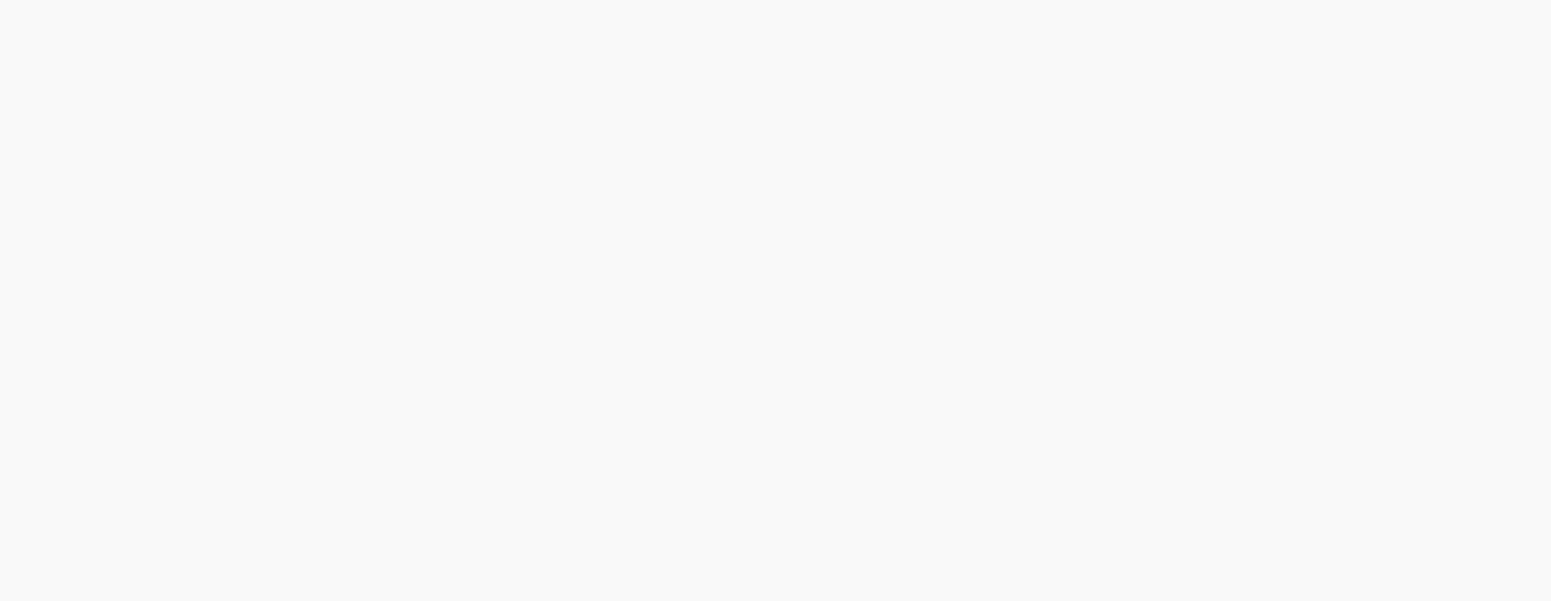
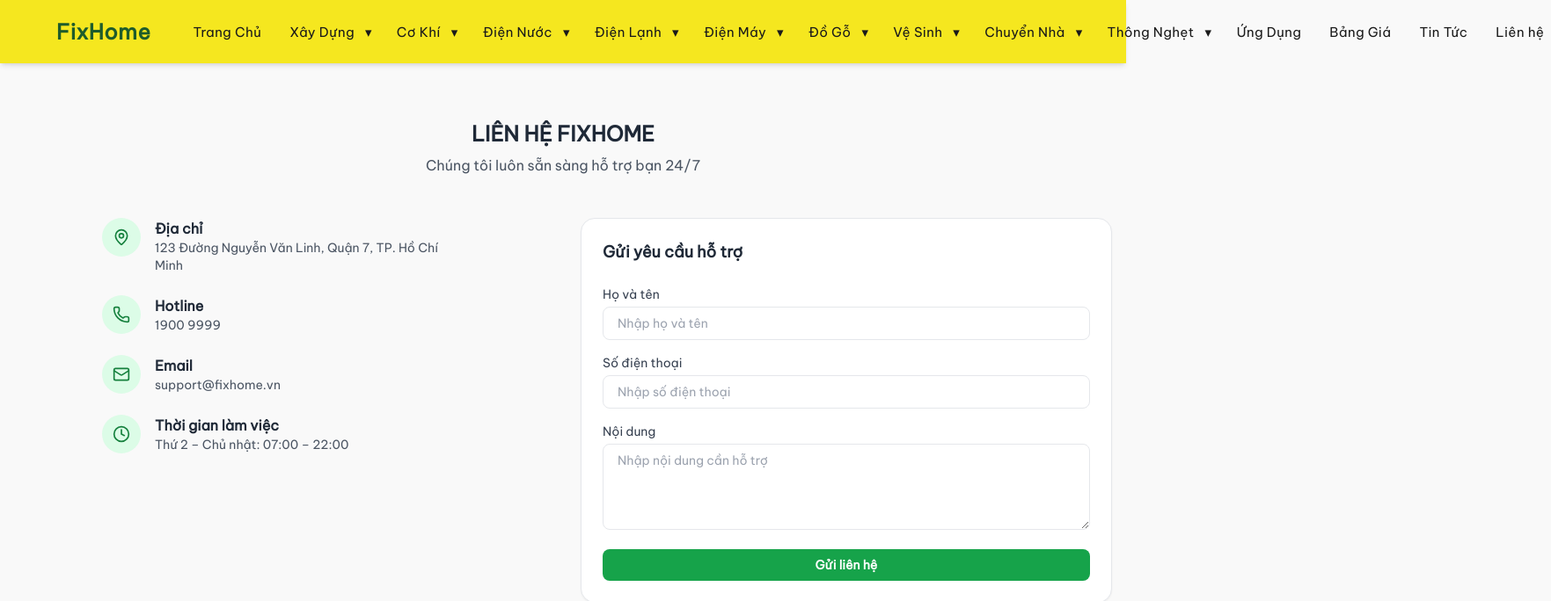
Before and after one commit to tuanpham2xx3/fix4home_fe, a React (Create React App) app: page /lien-he in a window 1280 px wide. Before the commit this address had no page. Shown: the top 684 px of the page at 88% size, 1763 px wide, since content can reach past the window. Built offline with nearby package versions, Linux system fonts and the light colour scheme.

Commit message:
add ui contact page

```diff
--- /dev/null
+++ b/src/pages/User/ContactPage.tsx
@@ -0,0 +1,140 @@
+import React from "react";
+import {
+  MapPin,
+  Phone,
+  Mail,
+  Clock,
+} from "lucide-react";
+
+const ContactPage: React.FC = () => {
+  return (
+    <main>
+      <section className="py-16">
+        <div className="container mx-auto px-4">
+          {/* ===== TITLE ===== */}
+          <div className="mb-12 text-center">
+            <h1 className="text-2xl font-bold text-gray-800">
+              LIÊN HỆ FIXHOME
+            </h1>
+            <p className="mt-2 text-gray-600">
+              Chúng tôi luôn sẵn sàng hỗ trợ bạn 24/7
+            </p>
+          </div>
+
+          {/* ===== CONTENT ===== */}
+          <div className="grid grid-cols-1 gap-10 lg:grid-cols-2 items-start">
+            {/* ===== LEFT: CONTACT INFO ===== */}
+            <div className="mx-[100px] space-y-6">
+              <div className="flex items-start gap-4">
+                <div className="rounded-full bg-green-100 p-3 text-green-700">
+                  <MapPin className="h-5 w-5" />
+                </div>
+                <div>
+                  <h4 className="font-semibold text-gray-800">
+                    Địa chỉ
+                  </h4>
+                  <p className="text-sm text-gray-600">
+                    123 Đường Nguyễn Văn Linh, Quận 7, TP. Hồ Chí Minh
+                  </p>
+                </div>
+              </div>
+
+              <div className="flex items-start gap-4">
+                <div className="rounded-full bg-green-100 p-3 text-green-700">
+                  <Phone className="h-5 w-5" />
+                </div>
+                <div>
+                  <h4 className="font-semibold text-gray-800">
+                    Hotline
+                  </h4>
+                  <p className="text-sm text-gray-600">
+                    1900 9999
+                  </p>
+                </div>
+              </div>
+
+              <div className="flex items-start gap-4">
+                <div className="rounded-full bg-green-100 p-3 text-green-700">
+                  <Mail className="h-5 w-5" />
+                </div>
+                <div>
+                  <h4 className="font-semibold text-gray-800">
+                    Email
+                  </h4>
+                  <p className="text-sm text-gray-600">
+                    support@fixhome.vn
+                  </p>
+                </div>
+              </div>
+
+              <div className="flex items-start gap-4">
+                <div className="rounded-full bg-green-100 p-3 text-green-700">
+                  <Clock className="h-5 w-5" />
+                </div>
+                <div>
+                  <h4 className="font-semibold text-gray-800">
+                    Thời gian làm việc
+                  </h4>
+                  <p className="text-sm text-gray-600">
+                    Thứ 2 – Chủ nhật: 07:00 – 22:00
+                  </p>
+                </div>
+              </div>
+            </div>
+
+            {/* ===== RIGHT: CONTACT FORM ===== */}
+            <div className="rounded-2xl border border-gray-200 bg-white p-6 shadow-sm">
+              <h3 className="mb-6 text-lg font-semibold text-gray-800">
+                Gửi yêu cầu hỗ trợ
+              </h3>
+
+              <form className="space-y-4">
+                <div>
+                  <label className="mb-1 block text-sm font-medium text-gray-700">
+                    Họ và tên
+                  </label>
+                  <input
+                    type="text"
+                    placeholder="Nhập họ và tên"
+                    className="w-full rounded-lg border px-4 py-2 text-sm focus:border-green-500 focus:outline-none"
+                  />
+                </div>
+
+                <div>
+                  <label className="mb-1 block text-sm font-medium text-gray-700">
+                    Số điện thoại
+                  </label>
+                  <input
+                    type="tel"
+                    placeholder="Nhập số điện thoại"
+                    className="w-full rounded-lg border px-4 py-2 text-sm focus:border-green-500 focus:outline-none"
+                  />
+                </div>
+
+                <div>
+                  <label className="mb-1 block text-sm font-medium text-gray-700">
+                    Nội dung
+                  </label>
+                  <textarea
+                    rows={4}
+                    placeholder="Nhập nội dung cần hỗ trợ"
+                    className="w-full rounded-lg border px-4 py-2 text-sm focus:border-green-500 focus:outline-none"
+                  />
+                </div>
+
+                <button
+                  type="submit"
+                  className="w-full rounded-lg bg-green-600 py-2 text-sm font-semibold text-white transition hover:bg-green-700"
+                >
+                  Gửi liên hệ
+                </button>
+              </form>
+            </div>
+          </div>
+        </div>
+      </section>
+    </main>
+  );
+};
+
+export default ContactPage;
--- a/src/routes/index.tsx
+++ b/src/routes/index.tsx
@@ -15,6 +15,7 @@
 import DrainCleaningService from "@/pages/User/DrainCleaningService";
 import AppIntroPage from "@/pages/User/AppIntroPage";
 import PricingPage from "@/pages/User/PricingPage";
+import ContactPage from "@/pages/User/ContactPage";
 
 const AppRoutes: React.FC = () => {
   return (
@@ -118,6 +119,14 @@
           </MainLayout>
         }
       />
+       <Route
+        path="/lien-he"
+        element={
+          <MainLayout>
+            <ContactPage />
+          </MainLayout>
+        }
+      />
     </Routes>
   );
 };
```
